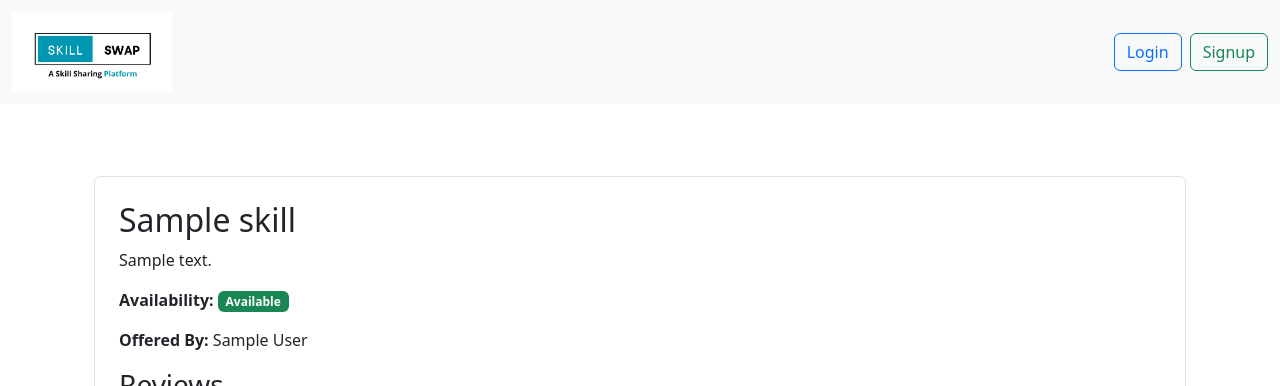
After one commit to Jallala/SkillShare, a Django app: page /skills/1/ in a window 1280 px wide. The commit adds this page. Shown: the top 386 px of the page. Run offline with Django 5.2, Linux system fonts and the light colour scheme; tables that the repository leaves empty hold one stand-in row (values such as "Sample post").

Commit message:
Added the skill_details AKA browse skill page

```diff
--- a/skillswap_app/urls.py
+++ b/skillswap_app/urls.py
@@ -7,4 +7,5 @@ urlpatterns = [
     path('skills/<int:skill_id>/edit/', views.update_skill, name='update_skill'),
     path('skills/<int:skill_id>/delete/', views.delete_skill, name='delete_skill'),
     path('', views.search_skills_view, name='search'),
+    path('skills/<int:pk>/', views.SkillDetailView.as_view(), name='skill_detail'),
 ]
--- a/skillswap_app/views.py
+++ b/skillswap_app/views.py
@@ -6,7 +6,8 @@ from django.contrib import messages
 from skillswap_common.models import Skill, Category
 from skillswap_app import form
 from django.contrib.auth.models import User
-
+from django.views.generic import DetailView
+from skillswap_common.models import Skill
 
 def create_skill(request):
     if request.method == 'POST':
@@ -62,19 +63,21 @@ def delete_skill(request, skill_id):
 
 def search_skills_view(request):
     query = request.GET.get('q', '').strip()
-    users = []
     skills = []
     categories = Category.objects.all()
 
     if query:
-        users = User.objects.filter(username__icontains=query)
         skills = Skill.objects.filter(title__icontains=query)
     else:
         skills = Skill.objects.all()
 
     return render(request, 'search.html', {
-        'users': users,
         'skills': skills,
         'categories': categories,
         'query': query
     })
+
+class SkillDetailView(DetailView):
+    model = Skill
+    template_name = 'skill_detail.html'
+    context_object_name = 'skill'
--- /dev/null
+++ b/templates/skill_detail.html
@@ -0,0 +1,40 @@
+{% extends 'base.html' %}
+{% load static %}
+{% block content %}
+<div class="container py-5">
+  <div class="border rounded p-4">
+    <h2>{{ skill.title }}</h2>
+    <p>{{ skill.user.userprofile.bio|default:"This user do not have a BIO." }}</p>
+    <p>
+      <strong>Availability:</strong>
+      {% if skill.availability %}
+      <span class="badge bg-success">Available</span>
+      {% else %}
+      <span class="badge bg-secondary">Unavailable</span>
+      {% endif %}
+    </p>
+    <p>
+      <strong>Offered By:</strong>
+      {% if skill.user.first_name or skill.user.last_name %}
+        {{ skill.user.first_name }} {{ skill.user.last_name }}
+      {% else %}
+        {{ "This account has not published a name."}}
+      {% endif %}
+    </p>
+    <h3>Reviews</h3>
+    <div>
+    <!--Just put the same static text with stars here as on the other card,
+    check with Kalpana, where i can get the real reviews from -->
+    <span class="text-warning">★★★★☆</span>
+      <img src="{% static '' %}" alt="5-star rating" style="width: 100px;">
+      <p>TODO: Get review!</p>
+    </div>
+    <div class="d-flex justify-content-center gap-4 mt-4">
+      <!--Add link to message or chat? Should check with Jonatan-->
+      <a href="#" class="btn btn-outline-secondary">Contact/Request</a>
+      <!--Leave a review, Need to check what the review URL is with Kalpana-->
+      <a href="#" class="btn btn-outline-primary">Leave a Review</a>
+    </div>
+  </div>
+</div>
+{% endblock %}
```
Also changed, not shown: templates/search.html (+2 -13 lines).
